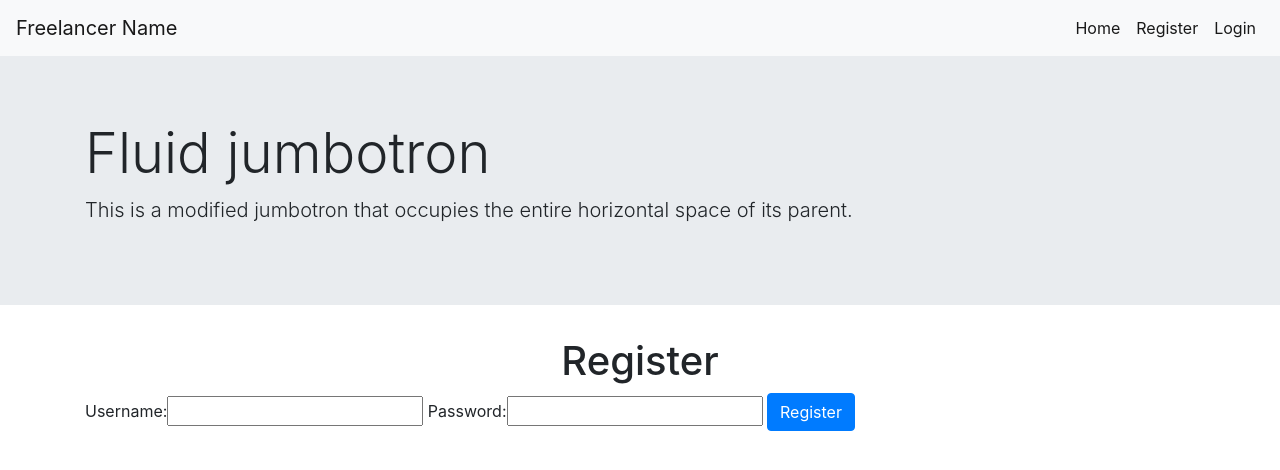
After one commit to Code-Institute-Submissions/Freelance-Services, a Django app: page /accounts/register/ in a window 1280 px wide. The commit adds this page. Shown: the top 470 px of the page. Run offline with Django 3.2, Linux system fonts and the light colour scheme; some libraries are stand-ins or nearby versions.

Commit message:
Added register form and required view + url

```diff
--- a/accounts/forms.py
+++ b/accounts/forms.py
@@ -5,3 +5,9 @@
     """Form for user login"""
     username = forms.CharField()
     password = forms.CharField(widget=forms.PasswordInput)
+
+
+class RegisterForm(forms.Form):
+    """Form for user login"""
+    username = forms.CharField()
+    password = forms.CharField(widget=forms.PasswordInput)
--- /dev/null
+++ b/accounts/templates/accounts/register.html
@@ -0,0 +1,14 @@
+{% extends 'base.html' %}
+{% load bootstrap_tags %}
+
+{% block content %}
+<div class="container">
+    <h1 class="text-center">Register</h1>
+    <form method=post>
+        {% csrf_token %}
+        {{ register_form | as_bootstrap }}
+        <button type="submit" class="btn btn-primary mx-auto">Register</button>
+    </form>
+</div>
+
+{% endblock %}
--- a/accounts/views.py
+++ b/accounts/views.py
@@ -1,9 +1,10 @@
 from django.shortcuts import render, redirect, reverse
 from django.contrib import auth, messages
-from accounts.forms import LoginForm
+from django.contrib.auth.decorators import login_required # Needed for login_required decorator
+from accounts.forms import LoginForm, RegisterForm
 # Create your views here.
 
-
+@login_required # Ensures user is logged in before executing
 def logout(request):
     """Logs the user out"""
     auth.logout(request)
@@ -12,13 +13,13 @@
 
 def login(request):
     """Return log in page"""
+    if request.user.is_authenticated:
+         return redirect(reverse('service'))
     if request.method == 'POST':
         login_form = LoginForm(request.POST)
         if login_form.is_valid():
             user = auth.authenticate(username=request.POST['username'],
                                     password=request.POST['password'])
-
-
             if user:
                 auth.login(user=user, request=request)
                 messages.success(request, 'You have logged in successfully')
@@ -28,3 +29,9 @@
     else:
         login_form = LoginForm()
     return render(request, 'accounts/login.html', {"login_form": login_form})
+
+
+def register(request):
+    """Return register page"""
+    register_form = RegisterForm()
+    return render(request, 'accounts/register.html', {"register_form": register_form})
--- a/freelance_services/urls.py
+++ b/freelance_services/urls.py
@@ -15,7 +15,7 @@
 """
 from django.contrib import admin
 from django.urls import path, re_path, include
-from accounts.views import logout, login
+from accounts.views import logout, login, register
 
 
 urlpatterns = [
@@ -24,4 +24,5 @@
     path('', include('services.urls')),
     re_path(r'^accounts/logout/$', logout, name="logout"),
     re_path(r'^accounts/login/$', login, name="login"),
+    re_path(r'^accounts/register/$', register, name="register"),
 ]
--- a/templates/base.html
+++ b/templates/base.html
@@ -37,7 +37,7 @@
                     </li>
                     {% if not user.is_authenticated %}
                     <li class="nav-item active">
-                        <a class="nav-link" href="#">Register</a>
+                        <a class="nav-link" href="{% url 'register' %}">Register</a>
                     </li>
                     <li class="nav-item active">
                         <a class="nav-link" href="{%url 'login'%}">Login</a>
```
